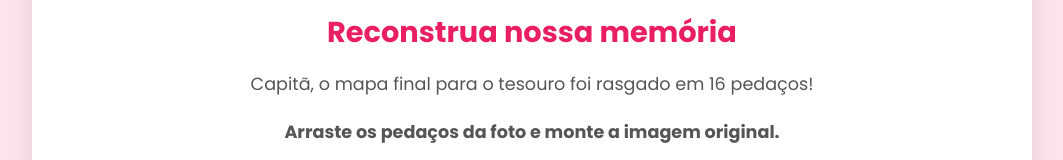
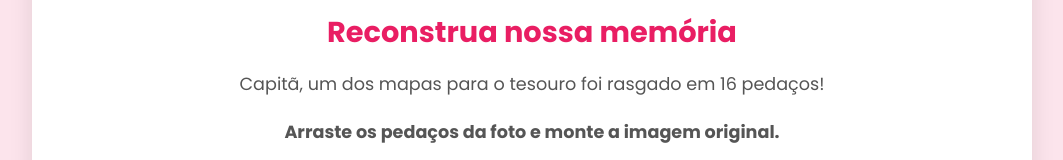
Before and after one commit to Marcostvn/Mapa-do-Tesouro, a plain HTML site: page html/pista-3.html in a window 1280 px wide. Shown: the part 213-373 px from the top of the page, without its empty margins (108-1171 px from the left). Drawn offline with Linux system fonts and the light colour scheme.

Commit message:
Versao 2.0 30/10

```diff
--- a/html/pista-3.html
+++ b/html/pista-3.html
@@ -19,7 +19,7 @@
         <main class="enigma-content">
             <h2>Reconstrua nossa memória</h2>
             <p>
-                Capitã, o mapa final para o tesouro foi rasgado em 16 pedaços!
+                Capitã, um dos mapas para o tesouro foi rasgado em 16 pedaços!
             </p>
             <p>
                 <b>Arraste os pedaços da foto e monte a imagem original.</b>
```
